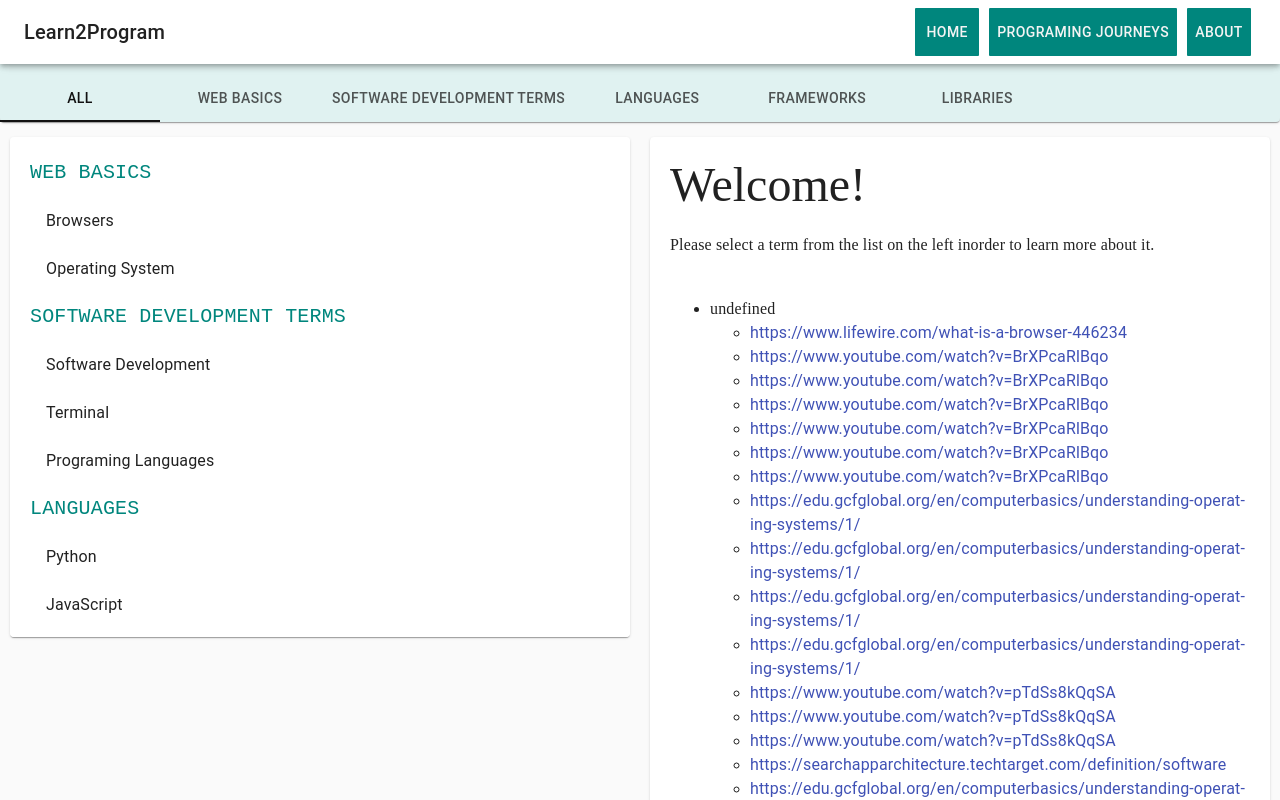
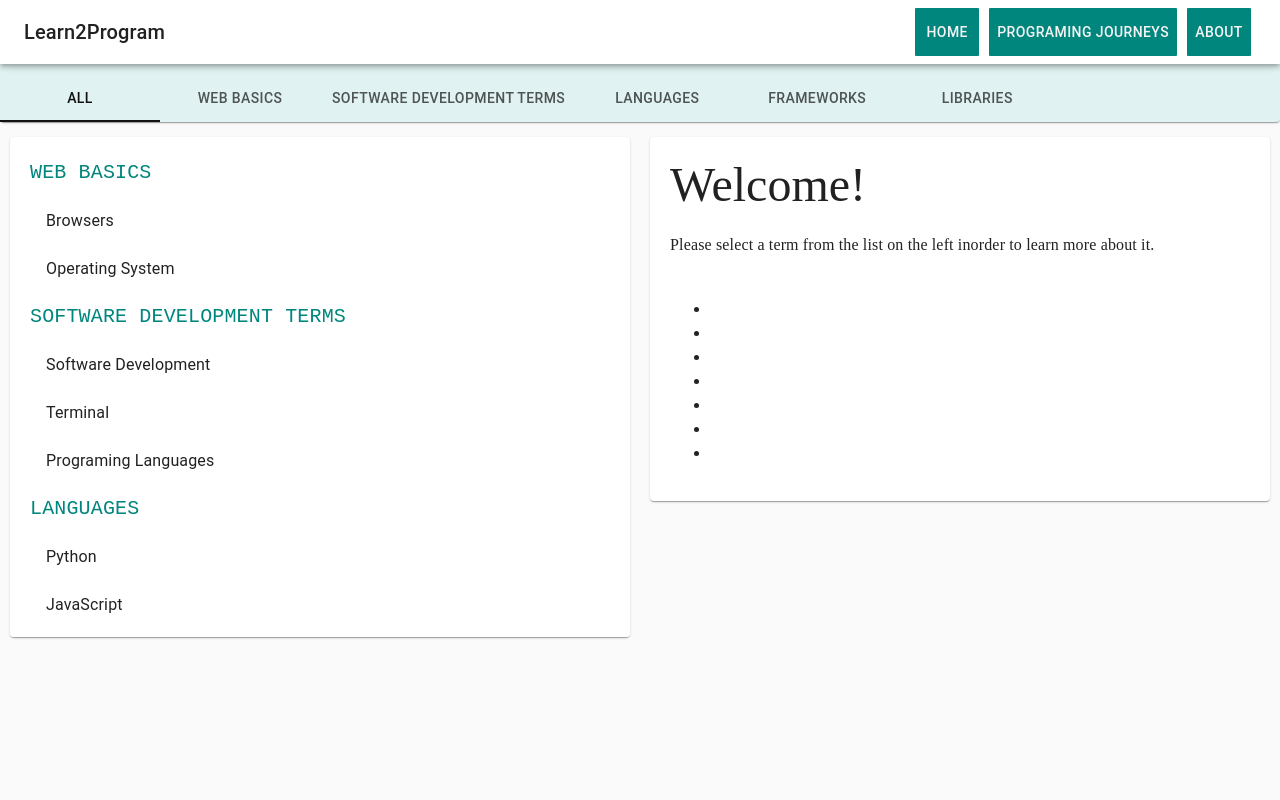
Before and after one commit to kristina-arezina/terms-2-program, a React (Create React App) app: page / in a window 1280 px wide. Shown: the top 800 px of the page. Built offline with nearby package versions, Linux system fonts and the light colour scheme.

Commit message:
need li and ul to work

```diff
--- a/src/components/Exercises/index.js
+++ b/src/components/Exercises/index.js
@@ -29,14 +29,14 @@ const styles = {
 export default ({
      links,
     link: {
-        link1,
-        link2,
-        link3,
-        link4,
-        video1,
-        video2,
-        video3,
-        video4,
+        link1="",
+        link2="",
+        link3="",
+        link4="",
+        video1="",
+        video2="",
+        video3="",
+        video4="",
     },
      exercises,
      category,
@@ -65,8 +65,6 @@ export default ({
                             <br/>
                             {description2}
                             {resourse}
-
-
                                             <ul>
                                             <li>
                                                 <Link rel="noopener" variant="body1" href={link1} target="_blank">
@@ -94,9 +92,6 @@ export default ({
                                                 {video3}
                                             </Link></li>
                                         </ul>
-
-
-
                         </Typography>
 
                     </Paper>
@@ -187,12 +182,6 @@ export default ({
                             <br/>
                             {description2}
                             {resourse}
-                            {links.map(([group,links ]) =>
-                                <ul>
-                                    <li>
-                                        {group}
-
-                                        {links.map(({link1, link2, link3, link4, video1, video2, video3}) =>
                             <ul>
                                 <li>
                                     <Link rel="noopener" variant="body1" href={link1} target="_blank">
@@ -220,10 +209,6 @@ export default ({
                                     {video3}
                                 </Link></li>
                             </ul>
-                                        )}
-                                    </li>
-                                </ul>
-                            )}
 
                         </Typography>
 
--- a/src/storeLink.js
+++ b/src/storeLink.js
@@ -30,8 +30,6 @@ export const links = [
         link1:'https://searchapparchitecture.techtarget.com/definition/software',
         link2:"https://edu.gcfglobal.org/en/computerbasics/understanding-operating-systems/1/",
         link3:"https://edu.gcfglobal.org/en/computerbasics/understanding-operating-systems/1/",
-        link4:"https://edu.gcfglobal.org/en/computerbasics/understanding-operating-systems/1/",
-        video1:"https://www.youtube.com/watch?v=pTdSs8kQqSA",
         video2:"https://www.youtube.com/watch?v=pTdSs8kQqSA",
         video3:"https://www.youtube.com/watch?v=pTdSs8kQqSA",
         video4:"https://www.youtube.com/watch?v=pTdSs8kQqSA",
```
Lines whose indentation alone changed are shown as unchanged.
